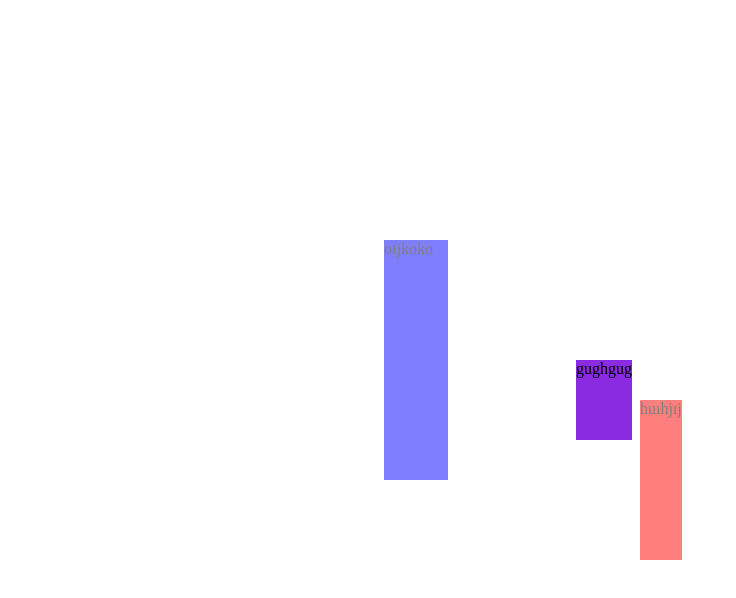
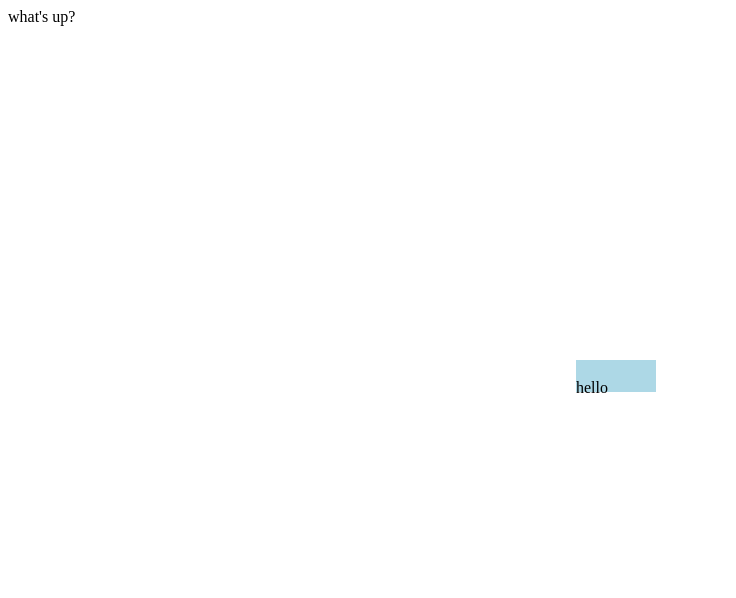
Before and after one commit to fatmaanadolu/fatmaanadolu.github.io, a plain HTML site: page index.html in a window 1280 px wide. Shown: the whole page, without its empty margins (0-736 px from the left). Drawn offline with nearby package versions, Linux system fonts and the light colour scheme.

Commit message:
javascript,jquery

```diff
--- a/index.html
+++ b/index.html
@@ -6,46 +6,47 @@ and open the template in the editor.
 -->
 <html>
     <head>
-        <title>positions some divs</title>
+        <title>Dynamic contents</title>
         <meta charset="UTF-8">
         <meta name="viewport" content="width=device-width, initial-scale=1.0">
+<script src="https://ajax.googleapis.com/ajax/libs/jquery/1.12.0/jquery.min.js"> hello </script>
         <style>
-            box {
-                height: 10%;
-                width: 10%;
+            #outer {
+                position: absolute;
+                top: 45%;
+                left: 45%;
+                background-color: lightblue;
+                width: 5em;
+                height: 2em;
             }
-            #d1{
-                position:absolute;
-                left: 45%;
-                top: 45%;
-                height: 10%;
-                z-index: 100;
-                background-color: blueviolet;
-            }
-            #d2{position: absolute;
-                background-color: blue;
-                left: 30%;
-                top: 30%;
-                width: 5%;
+            #inner {
+                position: absolute;
+                top: 60%;
                 height: 30%;
-                opacity: 0.5;
-                z-index: 10;
-            }
-            #d3{
-
-                position: absolute;
-                background-color: red;
-                left: 50%;
-                top: 50%;
-                height: 20%;
-                opacity: 0.5;
-                z-index: 100;
+                color: black;
+                clear: both;
             }
         </style>
     </head>
     <body>
-        <div class="box" id="d1" >gughgug</div>
-        <div class="box" id="d2" >oıjkoko</div>
-        <div class="box" id="d3">huıhjıj</div>
+        <div>what's up?</div>
+        <div id="outer">
+            <span id="inner">
+  hello
+            </span>
+        </div>
+        <script>
+            $('#inner').hover(function() {
+                $(this).css("background-color","green");
+
+            }, function() {
+                $(this).css("background-color","blue");
+            });
+
+            $('#inner').click(
+                    function() {
+                        window.location="http://www.hello.de"
+                    })
+        </script>
     </body>
 </html>
```
